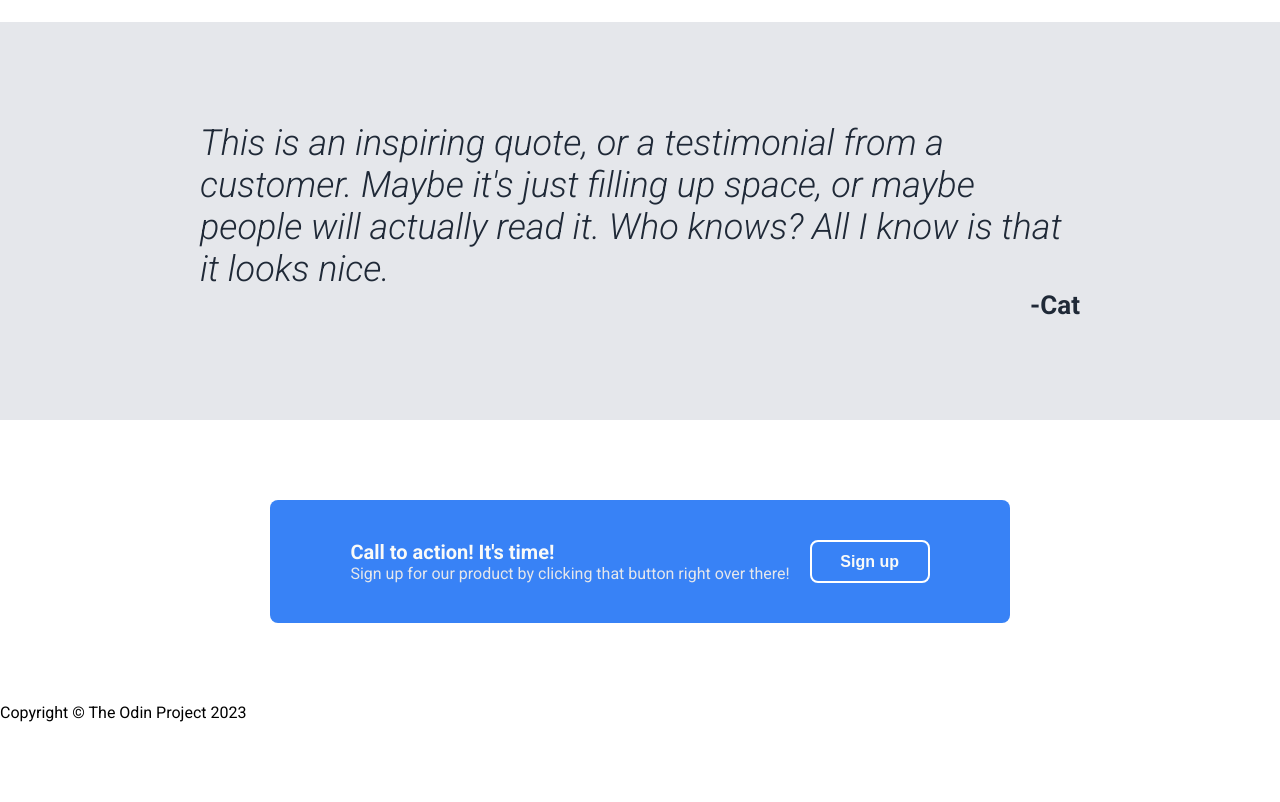
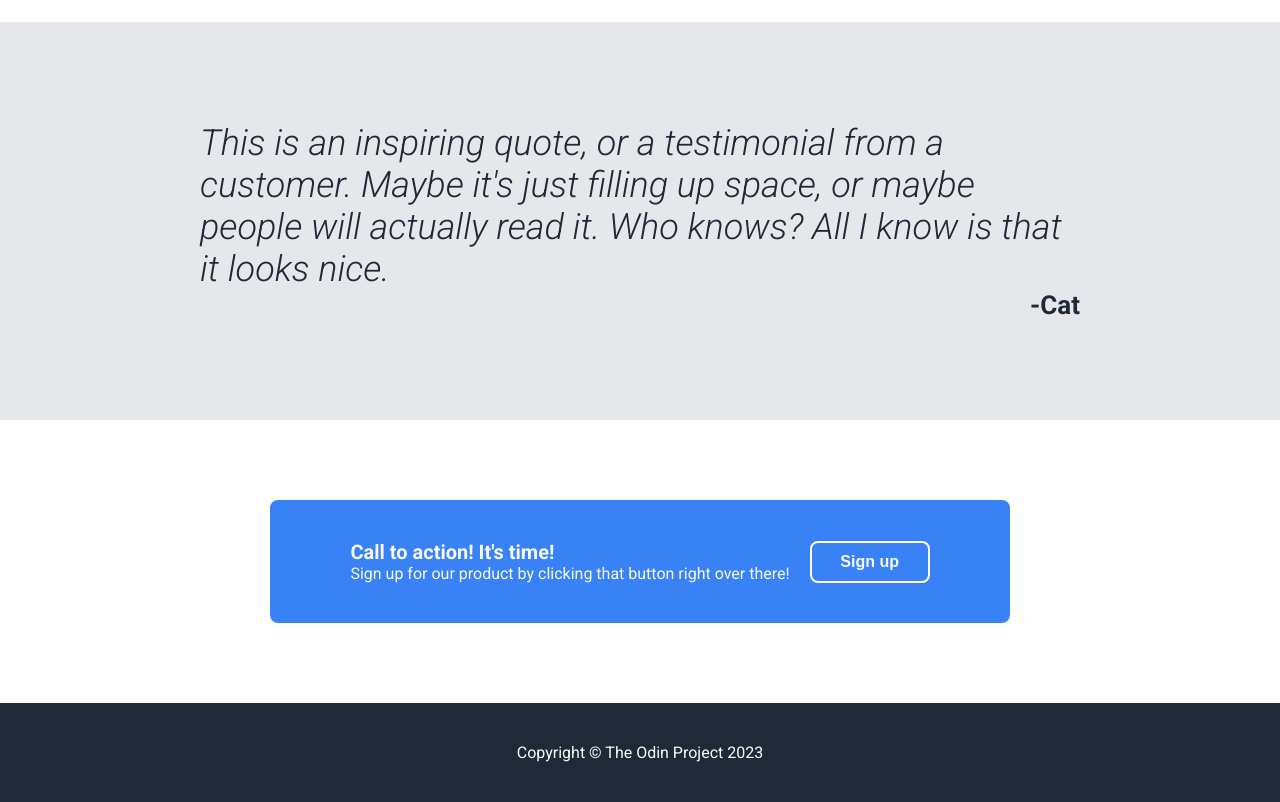
Before and after one commit to jdmrabe/odin-landing-page, a plain HTML site: page index.html in a window 1280 px wide. Shown: the part 968-1770 px from the top of the page. Before the commit the page ends 1690 px from the top, so only its background shows below. Drawn offline with Linux system fonts and the light colour scheme.

Commit message:
Remove image margin

```diff
--- a/style.css
+++ b/style.css
@@ -31,7 +31,8 @@ a {
 }
 
 header,
-.hero {
+.hero,
+footer {
   background-color: #1f2937;
   color: #f9faf8;
 }
@@ -78,7 +79,6 @@ header {
 }
 
 .hero img {
-  margin-left: 20px;
   height: 280px;
   width: auto;
   flex: 0 1 auto;
@@ -180,6 +180,7 @@ button:hover {
 .cta {
   display: flex;
   justify-content: space-between;
+  align-items: center;
   background-color: #3882f6;
   padding: 40px 80px;
   border-radius: 8px;
@@ -188,12 +189,12 @@ button:hover {
   flex-wrap: wrap;
   flex: 1 1 auto;
   gap: 20px;
+  color: #f9faf8;
 }
 
 .cta-header {
   font-size: 20px;
   font-weight: 600;
-  color: #f9faf8;
 }
 
 .cta-container {
@@ -201,20 +202,14 @@ button:hover {
   flex-direction: column;
   flex-wrap: wrap;
 }
-
-.cta-text {
-  color: #e5e7eb;
-}
-
 .cta-btn {
   border: 2px solid white;
 }
 
-.footer {
+footer {
   display: flex;
   justify-content: center;
   align-items: center;
   padding: 40px;
-  background-color: #1f2937;
-  color: #f9faf8;
+  justify-self: flex-end;
 }
```
